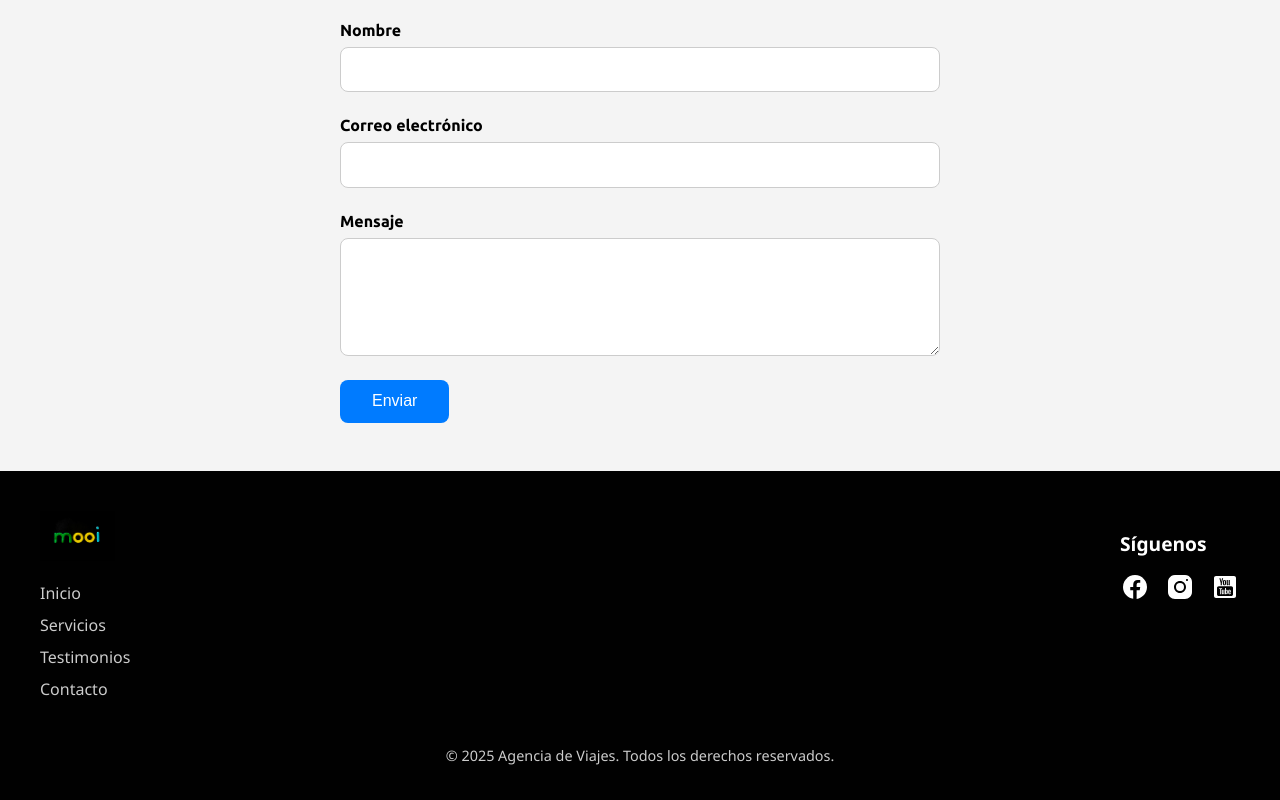
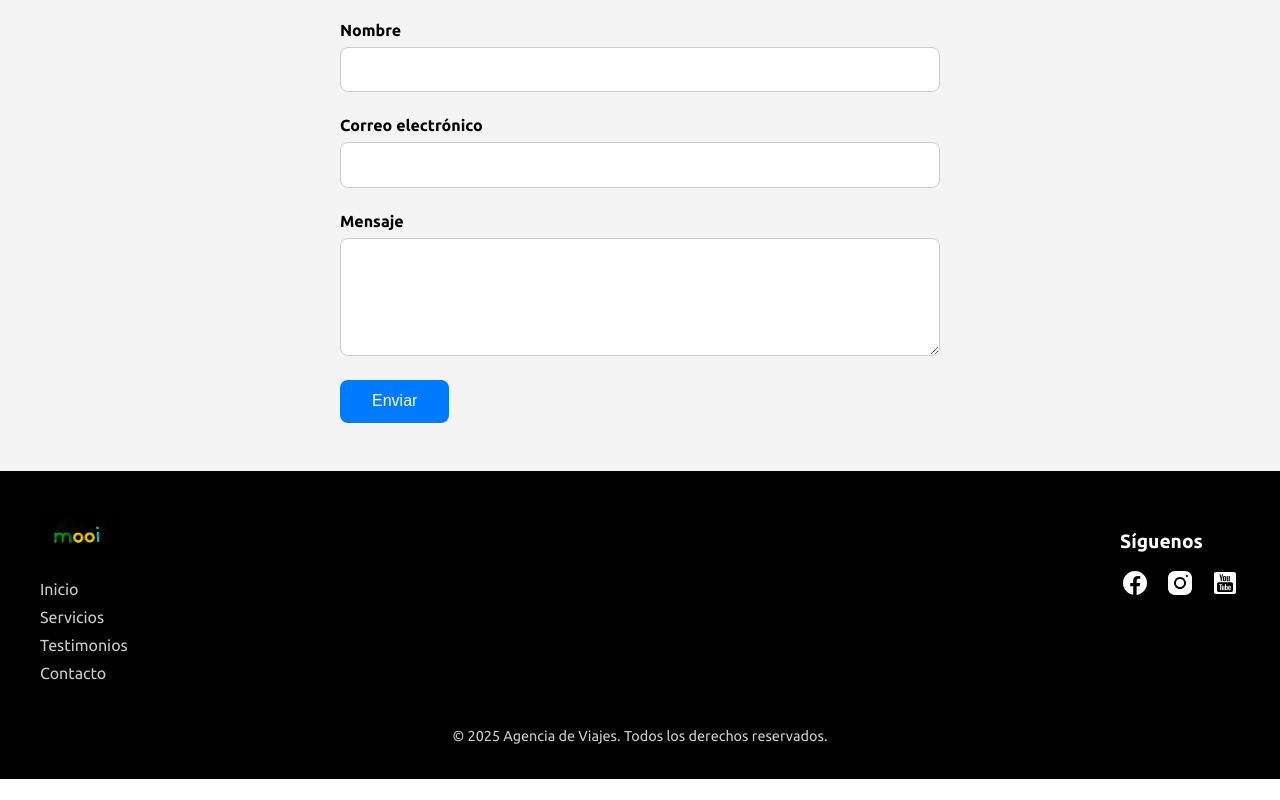
Before and after one commit to losh3/proyectos-y-practicas, a plain HTML site: page sv75116514/pages/index.html in a window 1280 px wide. Shown: the part 2471-3271 px from the top of the page. After the commit the page ends 3250 px from the top, so only its background shows below. Drawn offline with Linux system fonts and the light colour scheme.

Commit message:
retoques completos

```diff
--- a/sv75116514/css/style.css
+++ b/sv75116514/css/style.css
@@ -354,7 +354,6 @@ nav a:hover{
     background-color: #010101;
     color: white;
     padding: 40px 20px 20px;
-    font-family: 'Segoe UI', sans-serif;
   }
   .footer-container {
     display: flex;
@@ -398,7 +397,7 @@ nav a:hover{
   .social-icons img {
     width: 30px;
     height: 30px;
-    filter: brightness(0) invert(1); /* para íconos oscuros */
+    filter: brightness(0) invert(1);
     transition: transform 0.3s;
   }
 
@@ -409,7 +408,7 @@ nav a:hover{
   .footer-copy {
     text-align: center;
     margin-top: 30px;
-    font-size: 0.9rem;
+    font-size: 0.9em;
     color: #ccc;
   }
 
```
